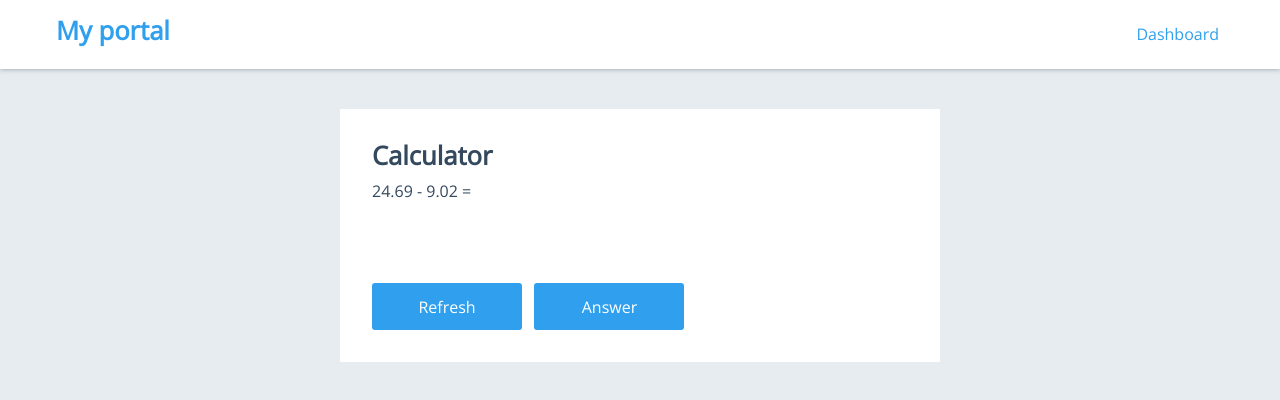
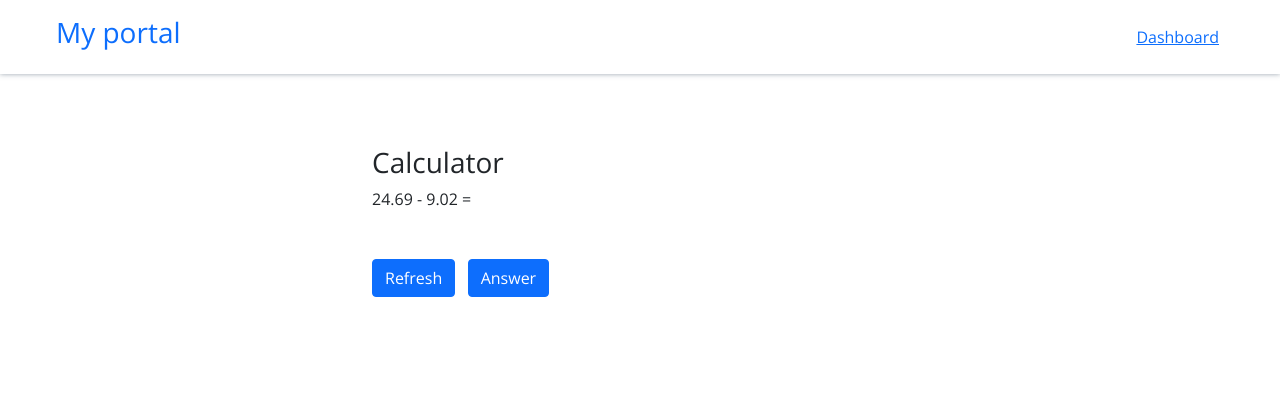
Before and after one commit to kahoau/vue-portal, a Vue app: page / in a window 1280 px wide. Shown: the top 400 px of the page. Built offline with nearby package versions, Linux system fonts and the light colour scheme.

Commit message:
bootstrap-vue skeleton

```diff
--- a/package.json
+++ b/package.json
@@ -8,6 +8,8 @@
     "lint": "vue-cli-service lint"
   },
   "dependencies": {
+    "bootstrap": "^5.1.0",
+    "bootstrap-vue": "^2.21.2",
     "core-js": "^3.6.5",
     "firebase": "^7.24.0",
     "moment": "^2.27.0",
--- a/src/assets/scss/_layout.scss
+++ b/src/assets/scss/_layout.scss
@@ -159,10 +159,6 @@ header {
       color: tomato;
       font-size: 12px;
     }
-
-    .button {
-      width: 100%;
-    }
   }
 }
 
@@ -200,13 +196,6 @@ header {
     textarea {
       height: 200px;
       margin: 0;
-    }
-
-    .button {
-      margin-top: 1rem;
-      width: 100%;
-      z-index: 5;
-      border-radius: 0 0 3px 3px;
     }
   }
 
@@ -308,10 +297,6 @@ header {
         right: 10px;
         padding: 5px;
       }
-
-      .button {
-        margin-top: 1rem;
-      }
     }
   }
 
@@ -400,8 +385,4 @@ header {
     color: $success;
     margin: 0.5rem 0 -2rem;
   }
-
-  .button {
-    margin-top: 2rem;
-  }
 }
--- a/src/views/Dashboard.vue
+++ b/src/views/Dashboard.vue
@@ -6,8 +6,8 @@
       <p>{{ num1 }} - {{ num2 }} = {{answer}}</p>
 
       <form @submit.prevent>
-        <button @click="refresh()" class="button">Refresh</button> &nbsp;
-        <button @click="getAnswer()" class="button">Answer</button>
+        <b-button variant="primary" @click="refresh()">Refresh</b-button> &nbsp;
+        <b-button variant="primary" @click="getAnswer()">Answer</b-button> &nbsp;
       </form>
     </div>
   </section>
```
Also changed, not shown: src/main.js (+7 -0 lines), 1 other file (tests, documents, lock files or other folders).
